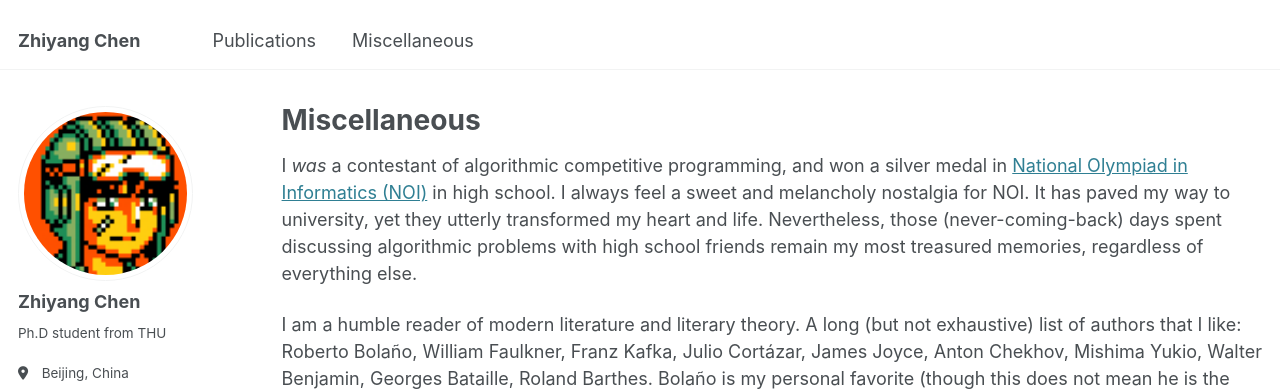
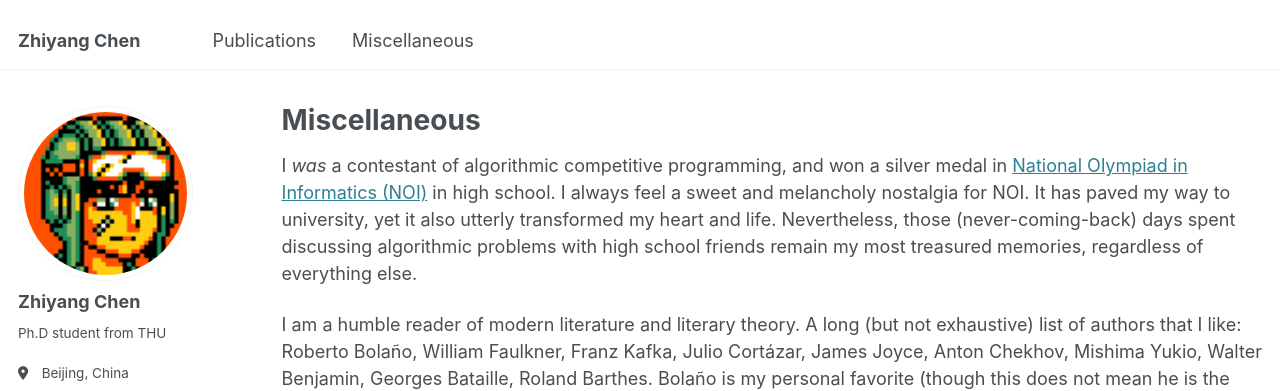
Before and after one commit to chen-zhi-yang/chen-zhi-yang.github.io, a Jekyll site: the page built from _pages/misc.md, in a window 1280 px wide and 962 px high. Shown: the top 391 px of the window. Built offline with Jekyll 4.4.1, drawn with Linux system fonts in a browser that asks for light colours.

Commit message:
Modify misc

```diff
--- a/_pages/misc.md
+++ b/_pages/misc.md
@@ -5,7 +5,7 @@ permalink: /misc/
 author_profile: true
 ---
 
-I *was* a contestant of algorithmic competitive programming, and won a silver medal in [National Olympiad in Informatics (NOI)](https://www.noi.cn) in high school. I always feel a sweet and melancholy nostalgia for NOI. It has paved my way to university, yet they utterly transformed my heart and life. Nevertheless, those (never-coming-back) days spent discussing algorithmic problems with high school friends remain my most treasured memories, regardless of everything else.
+I *was* a contestant of algorithmic competitive programming, and won a silver medal in [National Olympiad in Informatics (NOI)](https://www.noi.cn) in high school. I always feel a sweet and melancholy nostalgia for NOI. It has paved my way to university, yet it also utterly transformed my heart and life. Nevertheless, those (never-coming-back) days spent discussing algorithmic problems with high school friends remain my most treasured memories, regardless of everything else.
 
 I am a humble reader of modern literature and literary theory. A long (but not exhaustive) list of authors that I like: Roberto Bolaño, William Faulkner, Franz Kafka, Julio Cortázar, James Joyce, Anton Chekhov, Mishima Yukio, Walter Benjamin, Georges Bataille, Roland Barthes. Bolaño is my personal favorite (though this does not mean he is the best). When I first read his short story collection, I realized (a bit sadly) that he is an author I will never be able to live without.
 
```
